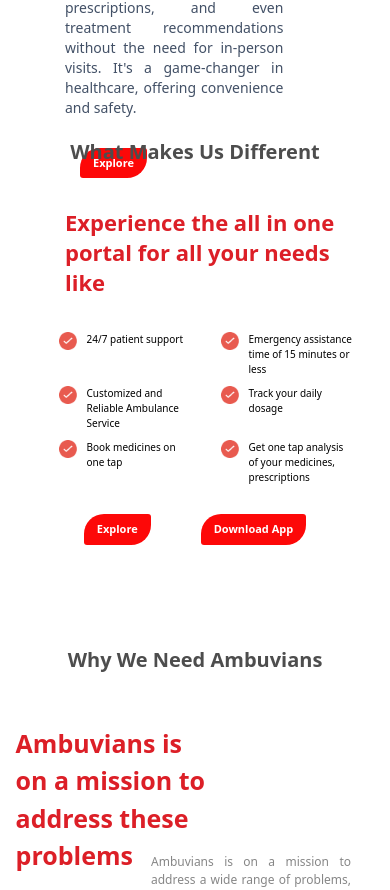
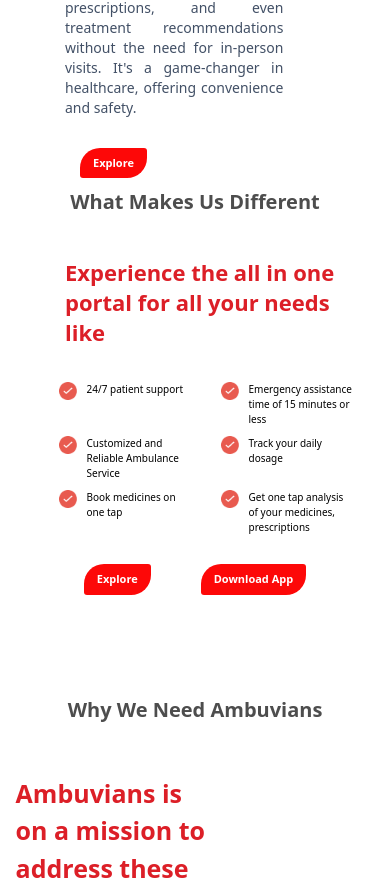
Before and after one commit to ashdev101/amvuDevAsh, a React (Vite) app: page / in a window 390 px wide. Shown: the part 2079-2969 px from the top of the page. Built offline with nearby package versions, Linux system fonts and the light colour scheme.

Commit message:
margin adjusted

```diff
--- a/src/components/home-page-components/WhatMakesUsDifferent.tsx
+++ b/src/components/home-page-components/WhatMakesUsDifferent.tsx
@@ -4,7 +4,7 @@
 import Button from "../Button"
 const WhatMakesUsDifferent = () => {
     return (
-        <div className="w-full 2xl:mt-[20px] xl:mt-[500px] sm:mt-[340px] mt-[400px] relative">
+        <div className="w-full 2xl:mt-[20px] xl:mt-[500px] sm:mt-[340px] mt-[450px] relative">
             <h2 className="all-home-components-heading-h1">What Makes Us Different</h2>
             <div className="w-full h-full flex">
 
```
